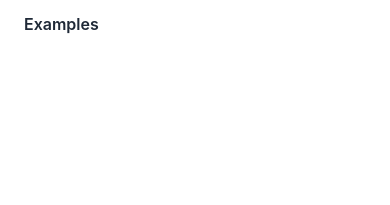
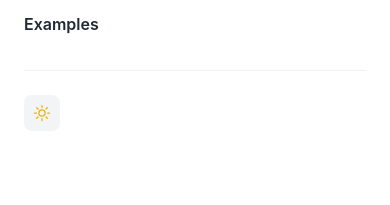
Before and after one commit to actsie/NCC, a React (Create React App) app: page / in a window 390 px wide. Both pictures are taken after a click on the button "Open main menu". Shown: the part 182-387 px from the top of the page. Built offline with nearby package versions, Linux system fonts and the light colour scheme.

Commit message:
Add dark mode toggle to mobile menu for theme switching

```diff
--- a/src/App.js
+++ b/src/App.js
@@ -1036,6 +1036,11 @@ const App = () => {
                       {item.name}
                     </a>
                   ))}
+                </div>
+                <div className="py-6">
+                  <div className="-mx-3 px-3">
+                    <DarkModeToggle />
+                  </div>
                 </div>
               </div>
             </div>
```
